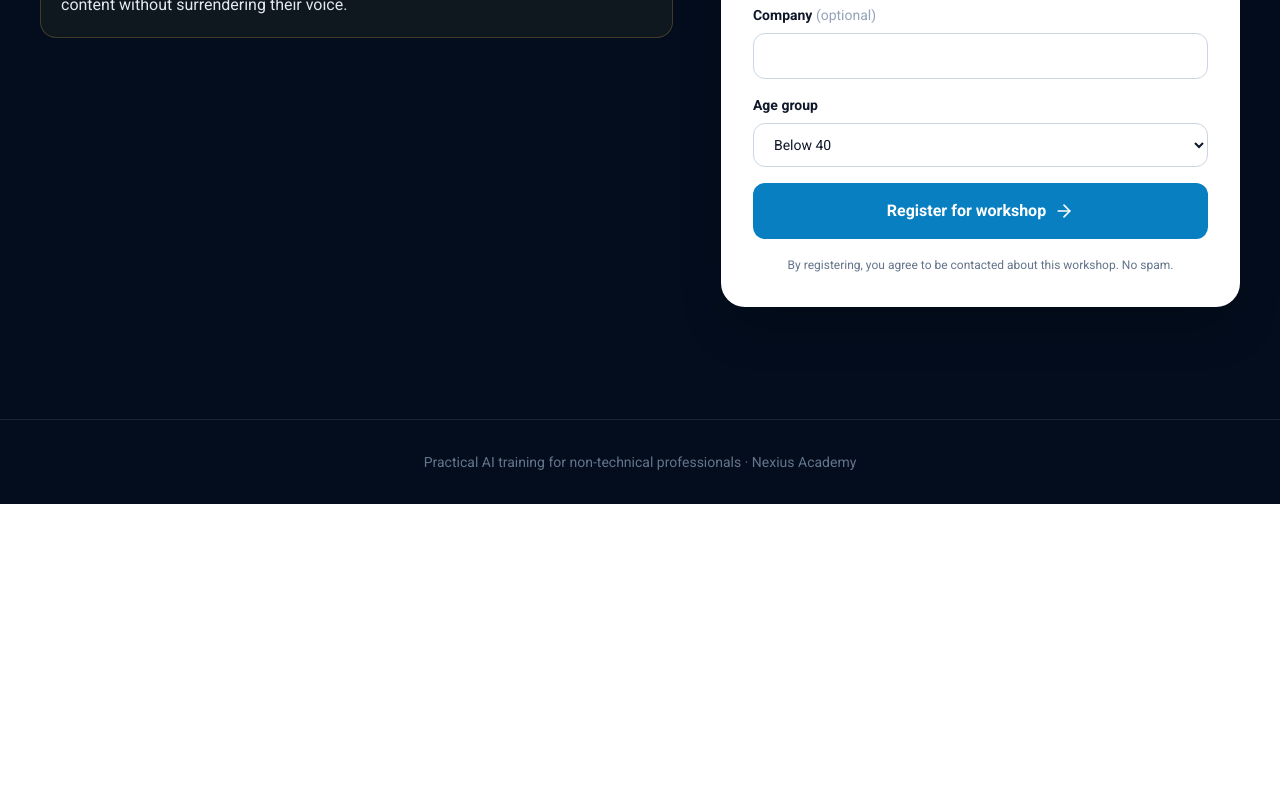
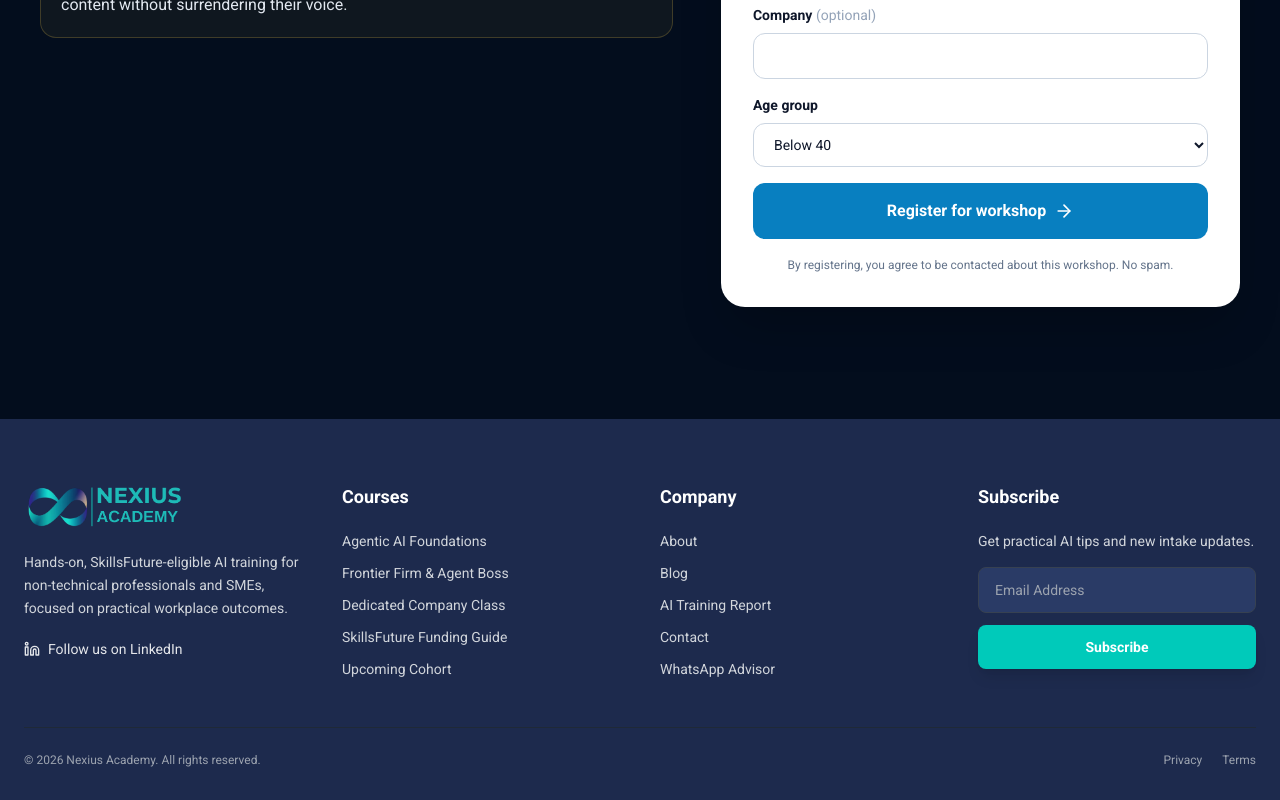
Before and after one commit to nexiuslabs/nexiusacademyskillsfuture, a React (Vite) app: page /workshops/linkedin-ai-agent in a window 1280 px wide. Shown: the part 1545-2345 px from the top of the page. Before the commit the page ends 2049 px from the top, so only its background shows below. Built offline with nearby package versions, Linux system fonts and the light colour scheme.

Commit message:
layout: add standard Academy footer to workshop

```diff
--- a/pages/LinkedInAIAgentWorkshopPage.tsx
+++ b/pages/LinkedInAIAgentWorkshopPage.tsx
@@ -1,6 +1,7 @@
 import React, { useState } from 'react';
 import { ArrowRight, CalendarDays, Check, CheckCircle2, Clock3, Laptop, MapPin, ShieldCheck, Sparkles } from 'lucide-react';
 import SEO from '../components/SEO';
+import Footer from '../components/home/Footer';
 import { submitLeadCapture } from '../services/leadCaptureService';
 import { getVisitorContext } from '../services/visitorSession';
 
@@ -170,7 +171,7 @@ const LinkedInAIAgentWorkshopPage: React.FC = () => {
             </div>
           </aside>
         </section>
-        <footer className="border-t border-white/10 px-5 py-8 text-center text-sm text-slate-500">Practical AI training for non-technical professionals · Nexius Academy</footer>
+        <Footer />
       </main>
     </>
   );
```
